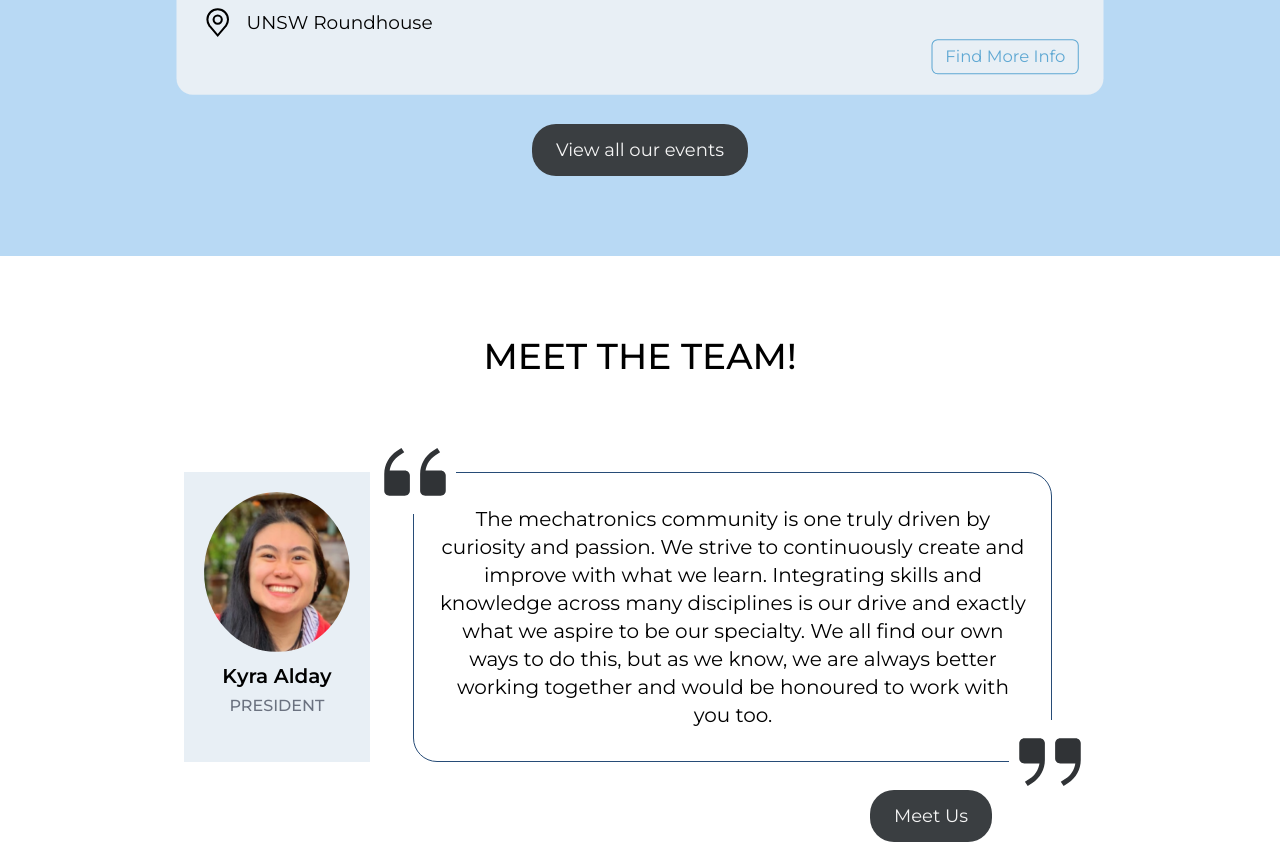
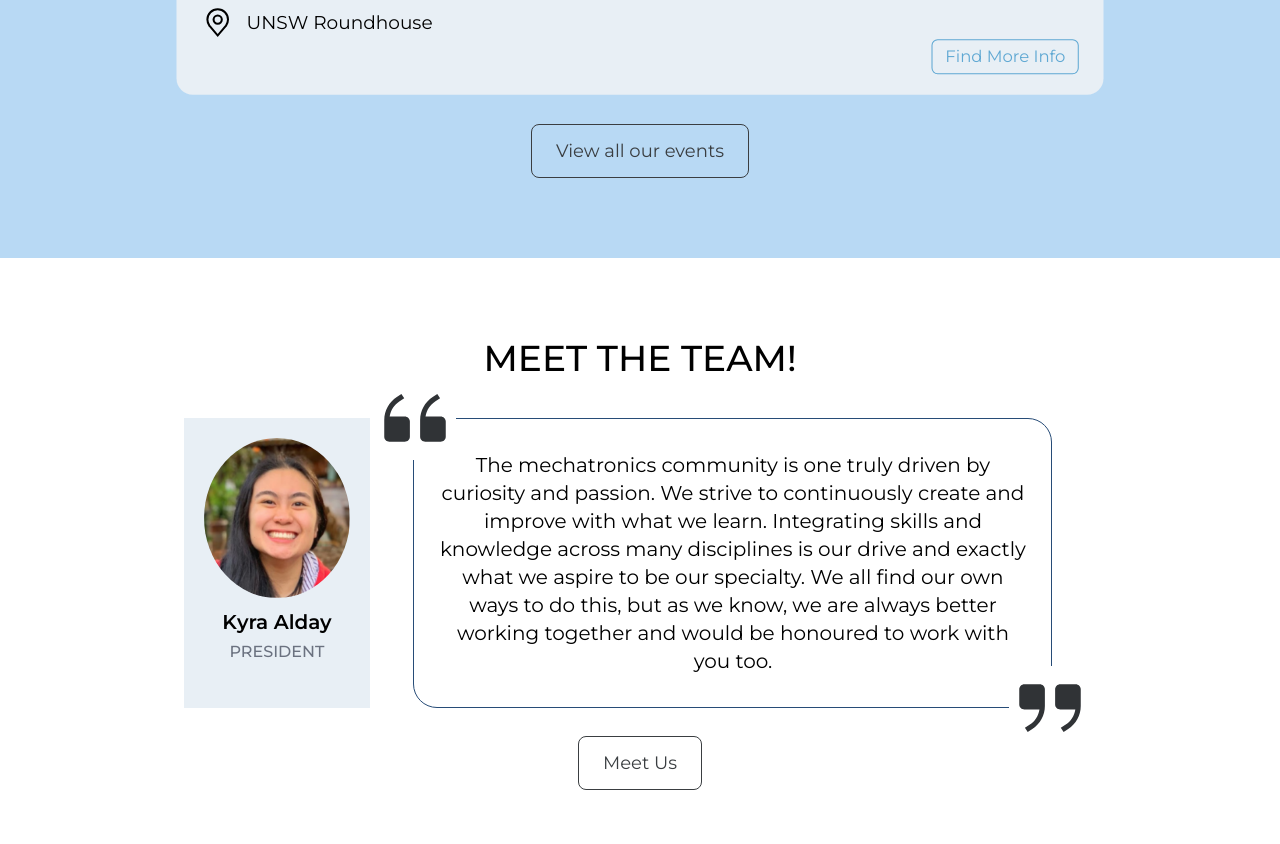
Before and after one commit to UNSW-Mechatronics-Society/mtrnsoc-website, a Next.js app: page / in a window 1280 px wide. Shown: the part 2060-2904 px from the top of the page. Built offline with nearby package versions, Linux system fonts and the light colour scheme; a web font is replaced by a local one.

Commit message:
Change current event button style

```diff
--- a/components/Events/OurCurrentEvents.tsx
+++ b/components/Events/OurCurrentEvents.tsx
@@ -6,16 +6,17 @@ import EventCardHorizontal from "./EventCardHorizontal";
 
 type TemplateProps = {
   children: React.ReactNode;
+  buttonStyle: string;
 };
 
-const Template = ({ children }: TemplateProps) => {
+const Template = ({ children, buttonStyle }: TemplateProps) => {
   return (
     <div className={styles.mainContainer}>
       <div className={styles.eventsContainer}>{children}</div>
       <div>
         <Link href="/events">
           <a>
-            <button className={styles.button}>View all our events</button>
+            <button className={buttonStyle}>View all our events</button>
           </a>
         </Link>
       </div>
@@ -25,15 +26,19 @@ const Template = ({ children }: TemplateProps) => {
 
 export type OurCurrentEventsProps = {
   currentEvents: eventDetails[] | null;
+  buttonStyle: string;
 };
 
-export default function OurCurrentEvents({ currentEvents }: OurCurrentEventsProps): JSX.Element {
+export default function OurCurrentEvents({
+  currentEvents,
+  buttonStyle,
+}: OurCurrentEventsProps): JSX.Element {
   const [currentPos, setCurrentPos] = React.useState(0); // position in array, indexed at 0
 
   if (!currentEvents) {
     // Failed to get current events
     return (
-      <Template>
+      <Template buttonStyle={buttonStyle}>
         <p className={styles.errorText}>Failed to load events</p>
       </Template>
     );
@@ -42,7 +47,7 @@ export default function OurCurrentEvents({ currentEvents }: OurCurrentEventsProp
   if (currentEvents.length === 0) {
     // No events to display
     return (
-      <Template>
+      <Template buttonStyle={buttonStyle}>
         <p className={styles.errorText}>There are no events currently. Check back later!</p>
       </Template>
     );
@@ -54,7 +59,7 @@ export default function OurCurrentEvents({ currentEvents }: OurCurrentEventsProp
     setCurrentPos(currentPos === 0 ? currentEvents.length - 1 : currentPos - 1);
 
   return (
-    <Template>
+    <Template buttonStyle={buttonStyle}>
       <div className={styles.imageSliderContainer}>
         {currentEvents.length >= 2 && (
           <div className={styles.navigationContainer}>
--- a/pages/index.tsx
+++ b/pages/index.tsx
@@ -43,7 +43,7 @@ const SectionOurEvents = ({ currentEvents }: HomePageProps): JSX.Element => {
     <ContentContainer customBackgroundColour="bg-uranian-blue">
       <div className={styles.sectionContainer}>
         <TitleHeader text="Our Current Events" />
-        <OurCurrentEvents currentEvents={currentEvents} />
+        <OurCurrentEvents currentEvents={currentEvents} buttonStyle={styles.buttonStyle} />
       </div>
     </ContentContainer>
   );
@@ -57,11 +57,14 @@ const SectionMeetTheTeam = (): JSX.Element => {
         <TitleHeader text="Meet the Team!" />
         <div className={styles.meetTeamContainer}>
           {/* Left hand side */}
+          <div className="flex flex-row w-full">
             <div className={styles.featuredPersonCard}>
               <img src="/images/other/kyratemp.png" alt="president" className={styles.execPhoto} />
               <div className={styles.featuredPersonCardText}>
                 <h1 className="text-xl font-semibold">Kyra Alday</h1>
-              <span className="text-base uppercase font-medium pt-1 text-gray-500">President</span>
+                <span className="text-base uppercase font-medium pt-1 text-gray-500">
+                  President
+                </span>
               </div>
             </div>
             {/* Right hand side */}
@@ -70,9 +73,9 @@ const SectionMeetTheTeam = (): JSX.Element => {
                 <p className="relative">
                   The mechatronics community is one truly driven by curiosity and passion. We strive
                   to continuously create and improve with what we learn. Integrating skills and
-                knowledge across many disciplines is our drive and exactly what we aspire to be our
-                specialty. We all find our own ways to do this, but as we know, we are always better
-                working together and would be honoured to work with you too.
+                  knowledge across many disciplines is our drive and exactly what we aspire to be
+                  our specialty. We all find our own ways to do this, but as we know, we are always
+                  better working together and would be honoured to work with you too.
                   <img
                     src="/misc/quotes.svg"
                     alt="pog"
@@ -88,11 +91,14 @@ const SectionMeetTheTeam = (): JSX.Element => {
                 </p>
               </div>
             </div>
+          </div>
+          <div className="pt-7">
             <Link href="/team">
               <a>
-              <button className={styles.meetUsButton}>Meet Us</button>
+                <button className={styles.buttonStyle}>Meet Us</button>
               </a>
             </Link>
+          </div>
         </div>
       </div>
     </ContentContainer>
@@ -167,7 +173,7 @@ const JoinUsSection = (): JSX.Element => {
           {/* TODO: Link */}
           <Link href="https://member.arc.unsw.edu.au/s/clubdetail?clubid=0016F0000371VybQAE">
             <a target="_blank">
-              <button className={styles.joinButton}>Join us on SpArc</button>
+              <button className={styles.buttonStyle}>Join us on SpArc</button>
             </a>
           </Link>
         </div>
--- a/styles/index.module.scss
+++ b/styles/index.module.scss
@@ -13,7 +13,7 @@
 }
 
 .meetTeamContainer {
-  @apply relative flex max-w-[64rem] py-14 px-14;
+  @apply flex flex-col max-w-[64rem] px-14;
 }
 
 .execPhoto {
@@ -64,8 +64,19 @@
   background: white;
 }
 
-.meetUsButton {
-  @apply absolute bottom-[-1.5rem] right-[10rem] bg-onyx text-culturedWhite py-3 px-6 rounded-3xl text-lg font-normal hover:scale-[1.05] duration-100 hover:shadow;
+.buttonStyle {
+  @apply text-onyx
+  border-onyx
+  text-lg
+  font-normal
+  rounded-lg
+  py-3
+  px-6
+  duration-100
+  hover:scale-[1.05]
+  hover:shadow border-[1.5px]
+  hover:bg-onyx
+  hover:text-culturedWhite;
 }
 
 .sponsorsContainer {
@@ -76,9 +87,9 @@
   @apply h-28;
 }
 
-.joinButton {
+/* .joinButton {
   @apply bg-onyx text-culturedWhite py-3 px-6 rounded-3xl text-lg font-normal hover:scale-[1.05] duration-100 hover:shadow;
-}
+} */
 
 .WhoWeAreTextContainer {
   @apply px-[7.5%];
```
Lines whose indentation alone changed are shown as unchanged.
